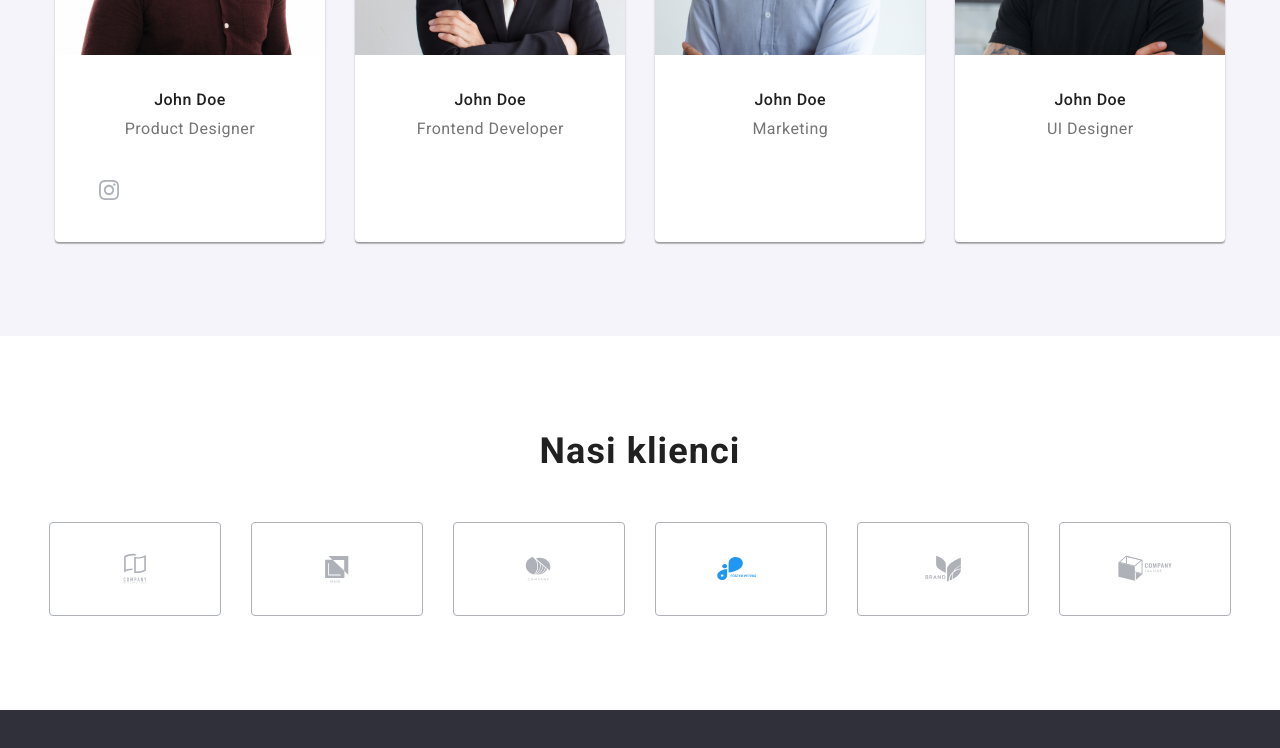
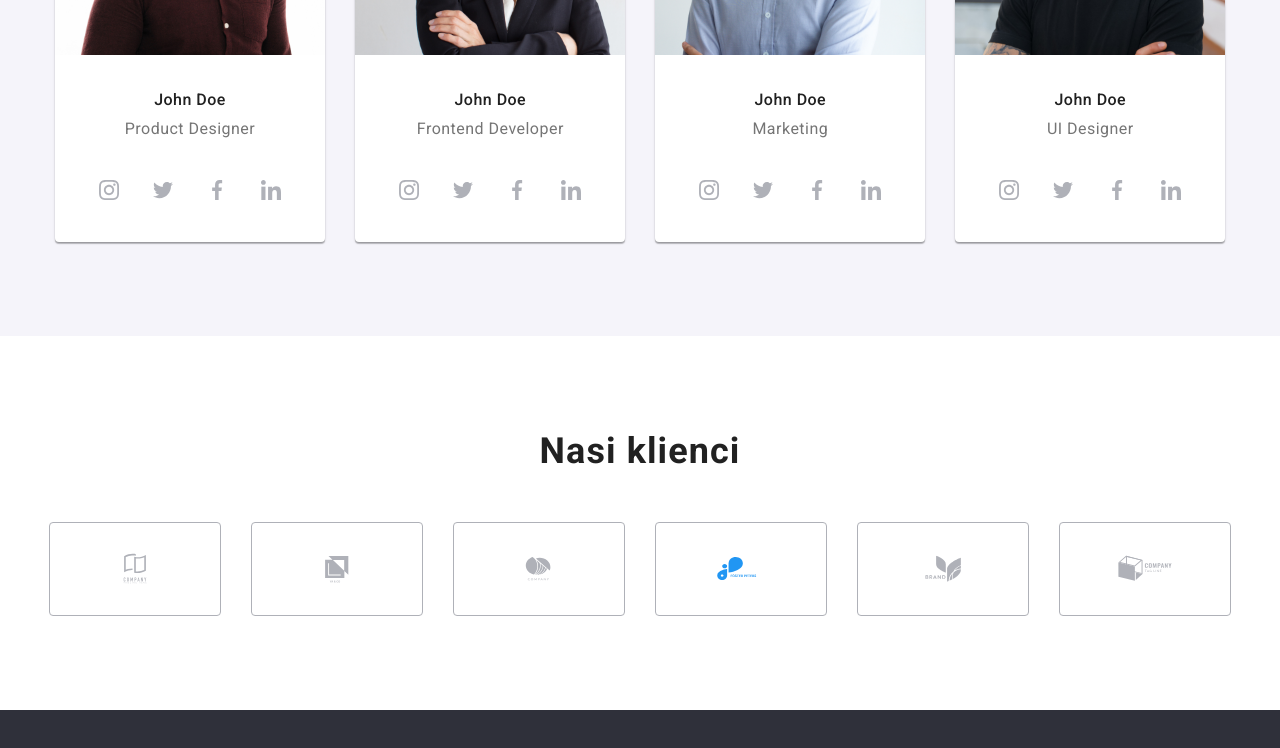
Before and after one commit to karolinamalewicz/goit-markup-hw-04, a plain HTML site: page index.html in a window 1280 px wide. Shown: the part 2000-2748 px from the top of the page. Drawn offline with nearby package versions, Linux system fonts and the light colour scheme.

Commit message:
coś poszło

```diff
--- a/css/styles.css
+++ b/css/styles.css
@@ -327,6 +327,7 @@ ul {
   justify-content: center;
   align-items: center;
   gap: 10px;
+  color: AFB1B8;
 }
 
 .socials-link {
@@ -337,12 +338,14 @@ ul {
   border-radius: 50%;
   align-items: center;
   justify-content: center;
+  color: AFB1B8;
 }
 
 .socials-link:hover,
 .socials-link:focus {
   background-color: var(--blue);
   --color3: var(--white);
+  color: AFB1B8;
 }
 
 .socials-icon {
--- a/index.html
+++ b/index.html
@@ -38,7 +38,7 @@
           <li>
             <a class="link-grey flex-c-g10" href="mailto:info@devstudio.com">
               <svg class="icon-menu" width="16" height="12">
-                <use href="./images/icons.svg#icon-envelope-1"></use>
+                <use href="./images/icons.svg#icon-envelope"></use>
               </svg>
               info@devstudio.com</a
             >
@@ -163,21 +163,21 @@
                     <li>
                       <a class="socials-link">
                         <svg class="socials-icon">
-                          <use href="./images/icons.svg#icon-twitter"></use>
+                          <use href="./images/icons.svg#icon-twitter-1"></use>
                         </svg>
                       </a>
                     </li>
                     <li>
                       <a class="socials-link">
                         <svg class="socials-icon">
-                          <use href="./images/icons.svg#icon-facebook"></use>
+                          <use href="./images/icons.svg#icon-facebook-1"></use>
                         </svg>
                       </a>
                     </li>
                     <li>
                       <a class="socials-link">
                         <svg class="socials-icon">
-                          <use href="./images/icons.svg#icon-linkedin"></use>
+                          <use href="./images/icons.svg#icon-linkedin-1"></use>
                         </svg>
                       </a>
                     </li>
@@ -199,7 +199,7 @@
                     <li>
                       <a class="socials-link" href="#">
                         <svg class="socials-icon">
-                          <use href="./images/icons.svg#icon-instagram"></use>
+                          <use href="./images/icons.svg#icon-instagram-2"></use>
                         </svg>
                       </a>
                     </li>
@@ -207,21 +207,21 @@
                     <li>
                       <a class="socials-link">
                         <svg class="socials-icon">
-                          <use href="./images/icons.svg#icon-twitter"></use>
+                          <use href="./images/icons.svg#icon-twitter-1"></use>
                         </svg>
                       </a>
                     </li>
                     <li>
                       <a class="socials-link">
                         <svg class="socials-icon">
-                          <use href="./images/icons.svg#icon-facebook"></use>
+                          <use href="./images/icons.svg#icon-facebook-1"></use>
                         </svg>
                       </a>
                     </li>
                     <li>
                       <a class="socials-link">
                         <svg class="socials-icon">
-                          <use href="./images/icons.svg#icon-linkedin"></use>
+                          <use href="./images/icons.svg#icon-linkedin-1"></use>
                         </svg>
                       </a>
                     </li>
@@ -243,7 +243,7 @@
                     <li>
                       <a class="socials-link" href="#">
                         <svg class="socials-icon">
-                          <use href="./images/icons.svg#icon-instagram"></use>
+                          <use href="./images/icons.svg#icon-instagram-2"></use>
                         </svg>
                       </a>
                     </li>
@@ -251,21 +251,21 @@
                     <li>
                       <a class="socials-link">
                         <svg class="socials-icon">
-                          <use href="./images/icons.svg#icon-twitter"></use>
+                          <use href="./images/icons.svg#icon-twitter-1"></use>
                         </svg>
                       </a>
                     </li>
                     <li>
                       <a class="socials-link">
                         <svg class="socials-icon">
-                          <use href="./images/icons.svg#icon-facebook"></use>
+                          <use href="./images/icons.svg#icon-facebook-1"></use>
                         </svg>
                       </a>
                     </li>
                     <li>
                       <a class="socials-link">
                         <svg class="socials-icon">
-                          <use href="./images/icons.svg#icon-linkedin"></use>
+                          <use href="./images/icons.svg#icon-linkedin-1"></use>
                         </svg>
                       </a>
                     </li>
@@ -287,7 +287,7 @@
                     <li>
                       <a class="socials-link" href="#">
                         <svg class="socials-icon">
-                          <use href="./images/icons.svg#icon-instagram"></use>
+                          <use href="./images/icons.svg#icon-instagram-2"></use>
                         </svg>
                       </a>
                     </li>
@@ -295,21 +295,21 @@
                     <li>
                       <a class="socials-link">
                         <svg class="socials-icon">
-                          <use href="./images/icons.svg#icon-twitter"></use>
+                          <use href="./images/icons.svg#icon-twitter-1"></use>
                         </svg>
                       </a>
                     </li>
                     <li>
                       <a class="socials-link">
                         <svg class="socials-icon">
-                          <use href="./images/icons.svg#icon-facebook"></use>
+                          <use href="./images/icons.svg#icon-facebook-1"></use>
                         </svg>
                       </a>
                     </li>
                     <li>
                       <a class="socials-link">
                         <svg class="socials-icon">
-                          <use href="./images/icons.svg#icon-linkedin"></use>
+                          <use href="./images/icons.svg#icon-linkedin-1"></use>
                         </svg>
                       </a>
                     </li>
@@ -406,7 +406,7 @@
             <li>
               <a href="" class="footer-socials-link">
                 <svg class="footer-socials-icon">
-                  <use href="./images/icons.svg#icon-twitter"></use>
+                  <use href="./images/icons.svg#icon-twitter-1"></use>
                 </svg>
               </a>
             </li>
@@ -420,7 +420,7 @@
             <li>
               <a href="" class="footer-socials-link">
                 <svg class="footer-socials-icon">
-                  <use href="./images/icons.svg#icon-linkedin"></use>
+                  <use href="./images/icons.svg#icon-linkedin-1"></use>
                 </svg>
               </a>
             </li>
```
Also changed, not shown: portfolio.html (+2 -2 lines), images/icons.svg.
